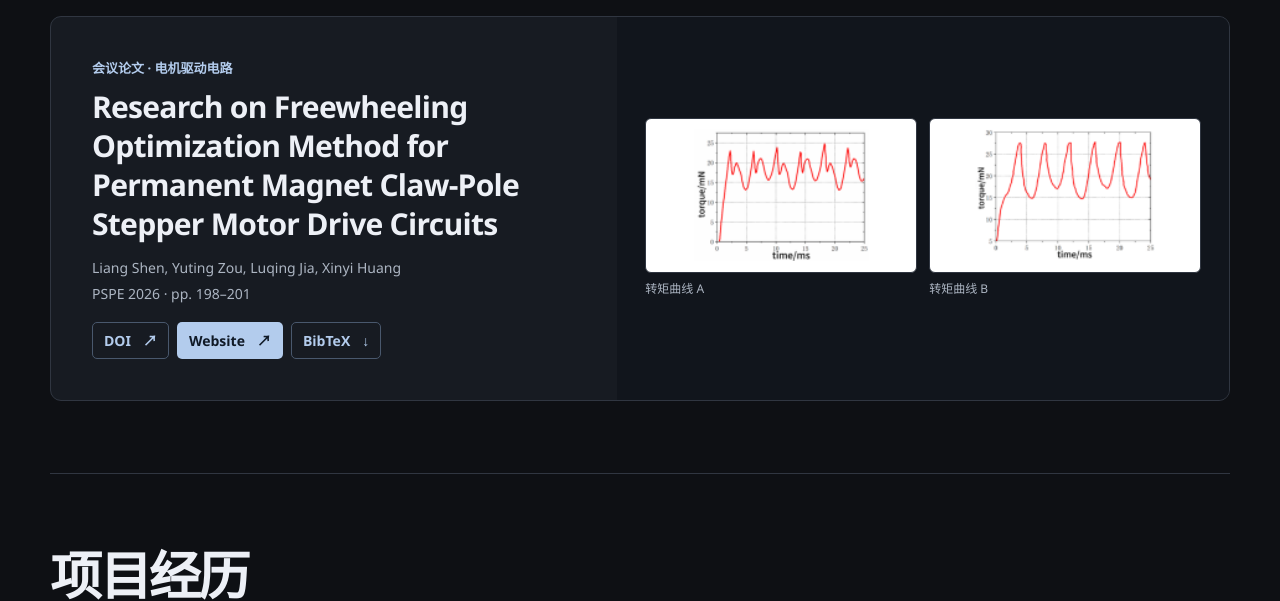
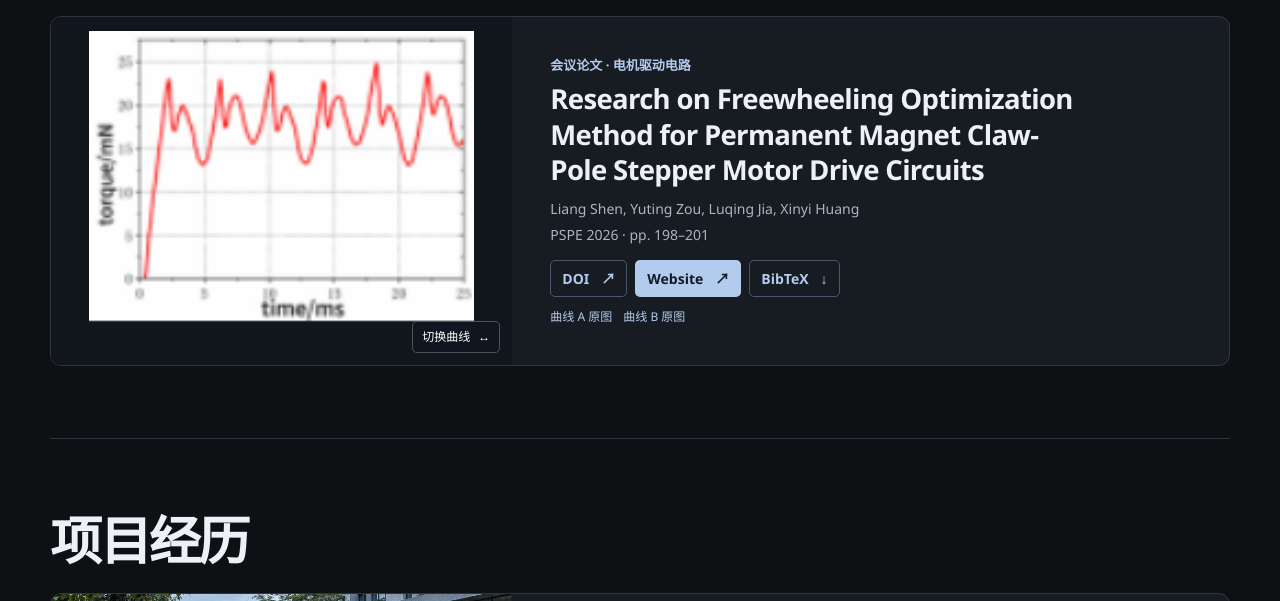
Before and after one commit to serendipity1026/serendipity1026, a plain HTML site: page index.html in a window 1280 px wide. Shown: the part 679-1280 px from the top of the page. Drawn offline with Linux system fonts and the light colour scheme.

Commit message:
Match academic paper card to project layout

```diff
--- a/index.html
+++ b/index.html
@@ -62,30 +62,25 @@
     .section + .section { border-top: 1px solid var(--edge); }
     h2 { font-size: clamp(32px, 4.3vw, 52px); line-height: 1.12; letter-spacing: -.05em; font-weight: 750; }
     html[lang="en"] h2 { font-family: Georgia, serif; font-weight: 500; }
-    .paper { margin-top: 24px; display: grid; grid-template-columns: 1fr 1.08fr; border: 1px solid var(--edge); border-radius: 11px; overflow: hidden; background: var(--card); }
-    .paper-copy { align-self: center; padding: clamp(21px, 3.4vw, 41px); }
-    .paper-meta, .project-meta { color: var(--accent); font-size: 13px; font-weight: 750; }
-    .paper h3 { margin: 9px 0 12px; max-width: 52ch; font-size: clamp(19px, 2.35vw, 31px); font-weight: 700; line-height: 1.29; letter-spacing: -.025em; text-wrap: balance; }
+    .paper { margin-top: 24px; }
+    .paper .project-copy h3 { margin: 5px 0 10px; max-width: 52ch; font-weight: 700; letter-spacing: -.025em; text-wrap: balance; }
     .paper-byline { margin-block: 0 3px; color: var(--secondary); font-size: 14px; }
-    .paper-links { display: flex; flex-wrap: wrap; gap: 8px; margin-top: 17px; }
+    .paper-links { display: flex; flex-wrap: wrap; gap: 8px; margin-top: 14px; }
     .paper-links .button-link { padding: 6px 11px; }
-    .paper-figures { display: grid; grid-template-columns: repeat(2, minmax(0, 1fr)); gap: 12px; align-content: center; background: #11151c; padding: clamp(12px, 2.4vw, 28px); }
-    .paper-figures figure { min-width: 0; }
-    .figure-link { display: block; padding: 10px; background: #fff; border: 1px solid var(--edge); border-radius: 6px; }
-    .figure-link:hover { border-color: var(--accent); }
-    .figure-link img { width: 100%; aspect-ratio: 1.31; object-fit: contain; }
-    figcaption { margin-top: 6px; color: var(--secondary); font-size: 12px; }
+    .paper-originals { display: flex; flex-wrap: wrap; gap: 5px 11px; margin-top: 10px; color: var(--secondary); font-size: 12px; }
+    .paper-originals a { color: var(--accent); }
     .projects { display: grid; gap: 17px; margin-top: 24px; }
     .project { display: grid; grid-template-columns: minmax(0, 1.03fr) minmax(0, 1.6fr); align-items: stretch; overflow: hidden; border: 1px solid var(--edge); border-radius: 11px; background: var(--card); min-width: 0; }
     .photo-toggle { display: block; padding: 0; border: 0; background: var(--night); position: relative; width: 100%; min-height: 100%; aspect-ratio: 1.92; overflow: hidden; cursor: pointer; color: white; text-align: start; }
     .photo-toggle:focus-visible { outline-offset: -5px; }
     .photo-toggle img { width: 100%; height: 100%; position: absolute; inset: 0; object-fit: cover; transition: opacity .25s ease; }
+    .paper .photo-toggle img { padding: 14px 15px 42px; background: #11151c; object-fit: contain; }
     .photo-toggle .alternate { opacity: 0; }
     .photo-toggle[aria-pressed="true"] .alternate { opacity: 1; }
     @media (hover: hover) and (pointer: fine) { .photo-toggle:hover .alternate { opacity: 1; } }
     .photo-caption { position: absolute; inset: auto 12px 12px auto; display: inline-flex; align-items: center; gap: 8px; padding: 5px 9px; color: #fff; background: #101720eb; border: 1px solid #ffffff40; border-radius: 5px; font-size: 12px; }
     .project-copy { align-self: center; padding: clamp(18px, 3vw, 38px); }
-    .project-meta { display: flex; flex-wrap: wrap; gap: 5px 10px; }
+    .project-meta { display: flex; flex-wrap: wrap; gap: 5px 10px; color: var(--accent); font-size: 13px; font-weight: 750; }
     .project-meta span + span::before { content: "·"; margin-right: 10px; }
     .project h3 { margin-top: 4px; font-size: clamp(19px, 2.15vw, 28px); line-height: 1.28; }
     .project-copy p:last-child { margin-top: 9px; color: var(--secondary); font-size: 15px; }
@@ -116,7 +111,7 @@
       .topbar { align-items: start; padding-block: 12px; flex-wrap: wrap; gap: 9px; }
       .nav-actions { display: contents; }
       nav { order: 1; width: 100%; }
-      .hero, .paper, .project, .profile-row, .contact-grid { grid-template-columns: 1fr; }
+      .hero, .project, .profile-row, .contact-grid { grid-template-columns: 1fr; }
       .hero { gap: 19px; padding-block: 26px 33px; text-align: center; }
       .hero-portrait { width: 146px; justify-self: center; }
       .intro { margin-top: 19px; }
@@ -170,9 +165,14 @@
     <div class="wrap">
       <section class="section" id="learning" aria-labelledby="learning-title">
         <h2 id="learning-title" data-en="Academic Work">学术成果</h2>
-        <article class="paper">
-          <div class="paper-copy">
-            <p class="paper-meta" data-en="Conference Paper · Motor Drive Circuits">会议论文 · 电机驱动电路</p>
+        <article class="project paper">
+          <button type="button" class="photo-toggle" aria-pressed="false" aria-label="切换论文转矩曲线" data-label-en="Switch paper torque curves">
+            <img src="assets/paper-curve-a.png" width="175" height="133" alt="" loading="lazy">
+            <img class="alternate" src="assets/paper-curve-b.png" width="181" height="133" alt="" loading="lazy">
+            <span class="photo-caption"><span data-en="Switch curve">切换曲线</span><span aria-hidden="true">↔</span></span>
+          </button>
+          <div class="project-copy">
+            <p class="project-meta" data-en="Conference Paper · Motor Drive Circuits">会议论文 · 电机驱动电路</p>
             <h3 lang="en">Research on Freewheeling Optimization Method for Permanent Magnet Claw-Pole Stepper Motor Drive Circuits</h3>
             <p class="paper-byline" lang="en">Liang Shen, Yuting Zou, Luqing Jia, Xinyi Huang</p>
             <p class="paper-byline" lang="en">PSPE 2026 · pp. 198–201</p>
@@ -181,16 +181,10 @@
               <a class="button-link button-primary" href="https://ieeexplore.ieee.org/document/11780851/" target="_blank" rel="noopener" aria-label="在 IEEE Xplore 查看论文" data-label-en="View the paper on IEEE Xplore">Website <span aria-hidden="true">↗</span></a>
               <a class="button-link button-outline" href="assets/shen2026freewheeling.bib" download>BibTeX <span aria-hidden="true">↓</span></a>
             </div>
-          </div>
-          <div class="paper-figures">
-            <figure>
-              <a class="figure-link" href="assets/paper-curve-a.png" target="_blank" rel="noopener" aria-label="打开转矩曲线 A 原图" data-label-en="Open original torque curve A"><img src="assets/paper-curve-a.png" width="175" height="133" alt="" loading="lazy"></a>
-              <figcaption data-en="Torque curve A">转矩曲线 A</figcaption>
-            </figure>
-            <figure>
-              <a class="figure-link" href="assets/paper-curve-b.png" target="_blank" rel="noopener" aria-label="打开转矩曲线 B 原图" data-label-en="Open original torque curve B"><img src="assets/paper-curve-b.png" width="181" height="133" alt="" loading="lazy"></a>
-              <figcaption data-en="Torque curve B">转矩曲线 B</figcaption>
-            </figure>
+            <div class="paper-originals">
+              <a class="inline-link" href="assets/paper-curve-a.png" target="_blank" rel="noopener" data-en="Original curve A">曲线 A 原图</a>
+              <a class="inline-link" href="assets/paper-curve-b.png" target="_blank" rel="noopener" data-en="Original curve B">曲线 B 原图</a>
+            </div>
           </div>
         </article>
       </section>
```
